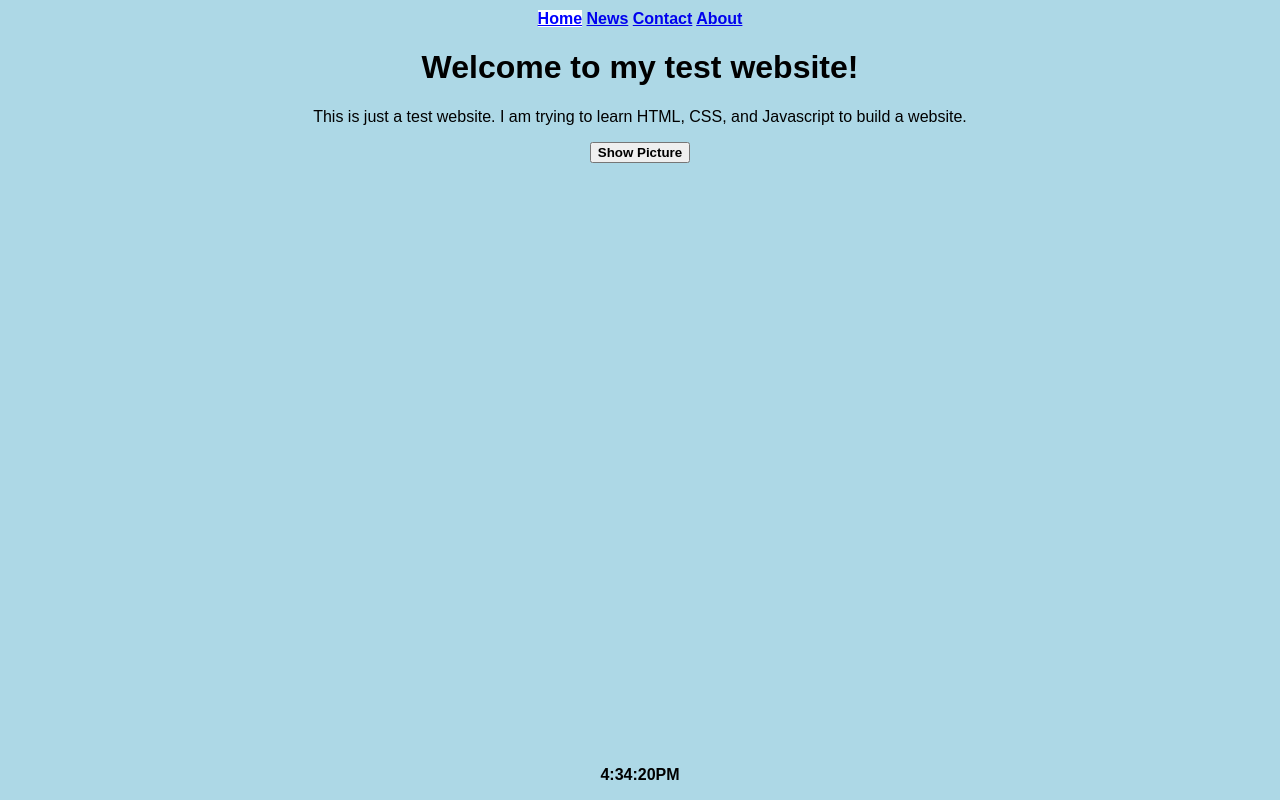
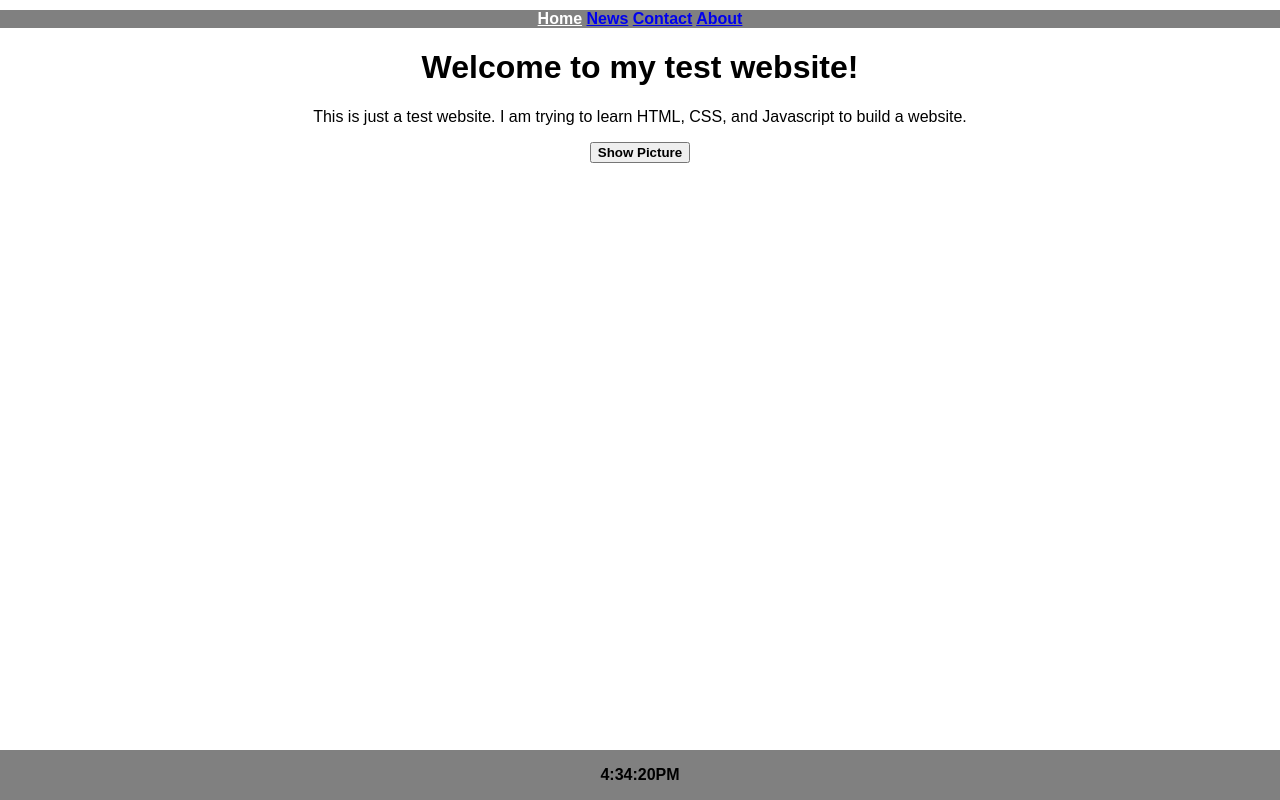
Before and after one commit to kbeanblossom/myWebsite, a plain HTML site: page index.html in a window 1280 px wide. In both pictures the pointer is over the link "Home". Drawn offline with Linux system fonts and the light colour scheme.

Commit message:
changed color of navbar and footer

```diff
--- a/style.css
+++ b/style.css
@@ -15,7 +15,7 @@ body {
     padding: 0;
     padding-top: 10px;
     text-align: center;
-    background: lightblue
+    background: white
 }
 
 .content {
@@ -26,11 +26,12 @@ body {
 .topNav {
     font-weight: bold;
     font-family: Arial, Helvetica, sans-serif;
+    background: grey;
 }
 
 .topNav a:hover {
-    background-color: white;
-    color: blue;
+    background-color: grey;
+    color: white;
 }
 
 h1 {
@@ -58,4 +59,5 @@ h2 {
     bottom: 0;
     left: 0;
     padding: 1rem;
+    background: grey
     }
```
